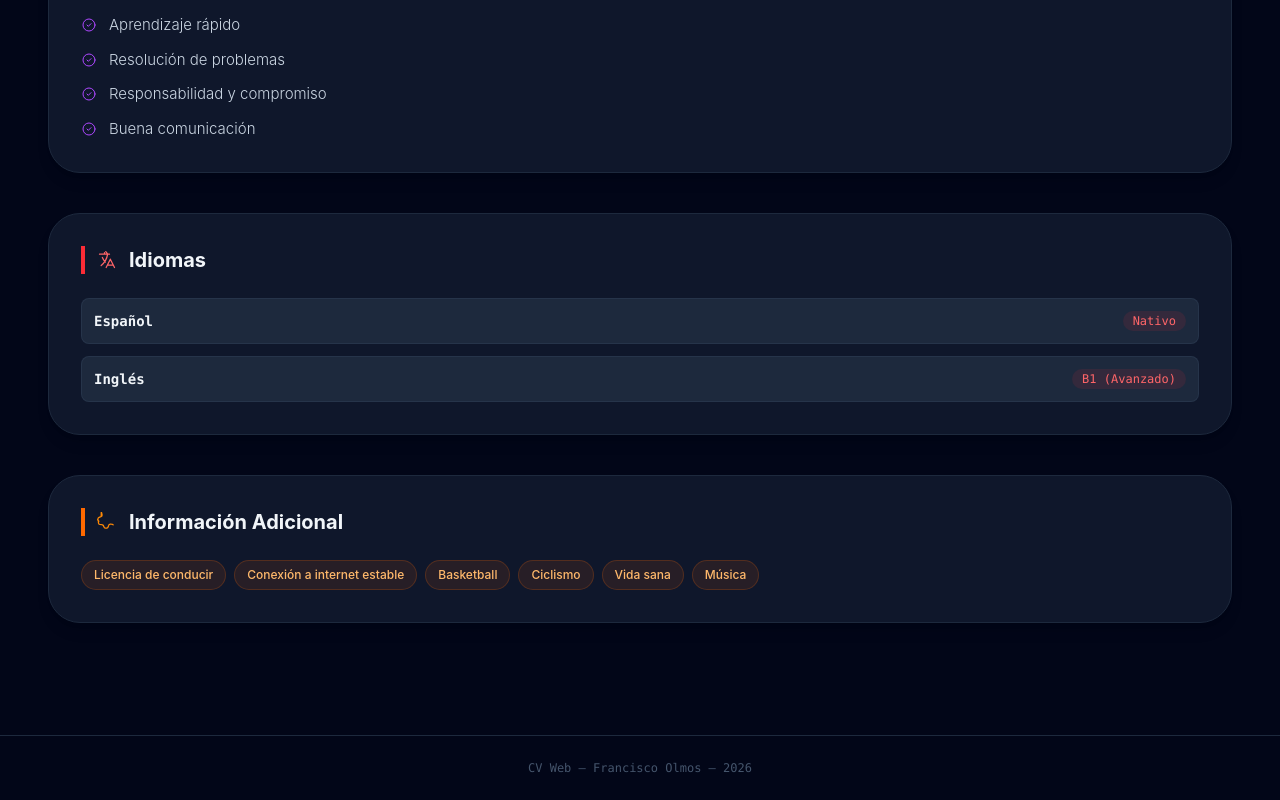
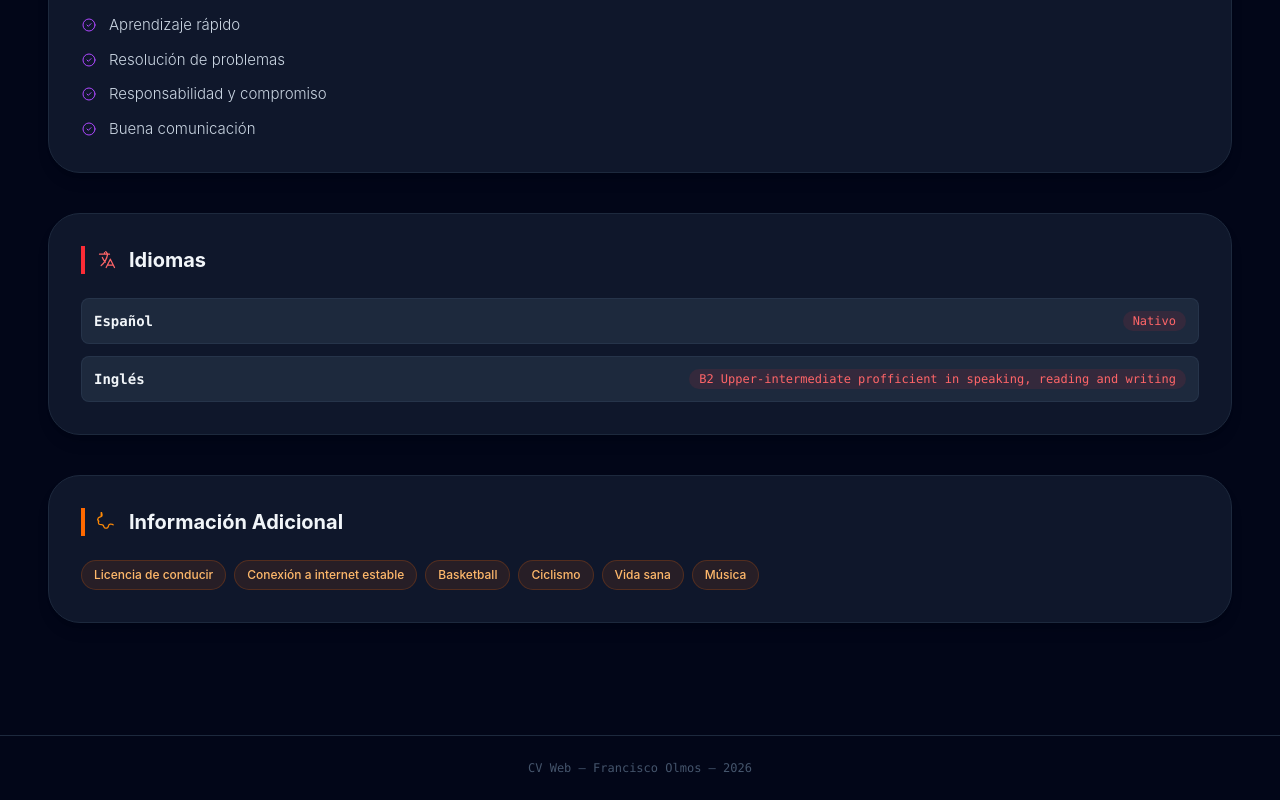
Before and after one commit to olmosFrancisco/CVWebOlmosFrancisco, a React (Vite) app: page / in a window 1280 px wide. Shown: the part 1432-2232 px from the top of the page. Built offline with nearby package versions, Linux system fonts and the light colour scheme.

Commit message:
Nivel de ingles actualizado

```diff
--- a/src/App.jsx
+++ b/src/App.jsx
@@ -17,7 +17,7 @@ const contacto = [
 
 const techSkills = ['Python', 'Java', 'C', 'C++', 'Git'];
 const softSkills = ['Trabajo en equipo', 'Aprendizaje rápido', 'Resolución de problemas', 'Responsabilidad y compromiso', 'Buena comunicación'];
-const idiomas = [{ lang: 'Español', nivel: 'Nativo' }, { lang: 'Inglés', nivel: 'B1 (Avanzado)' }];
+const idiomas = [{ lang: 'Español', nivel: 'Nativo' }, { lang: 'Inglés', nivel: 'B2 Upper-intermediate profficient in speaking, reading and writing' }];
 
 // Secciones Principales (Layout Izquierdo)
 const MAIN_SECTIONS = [
```
